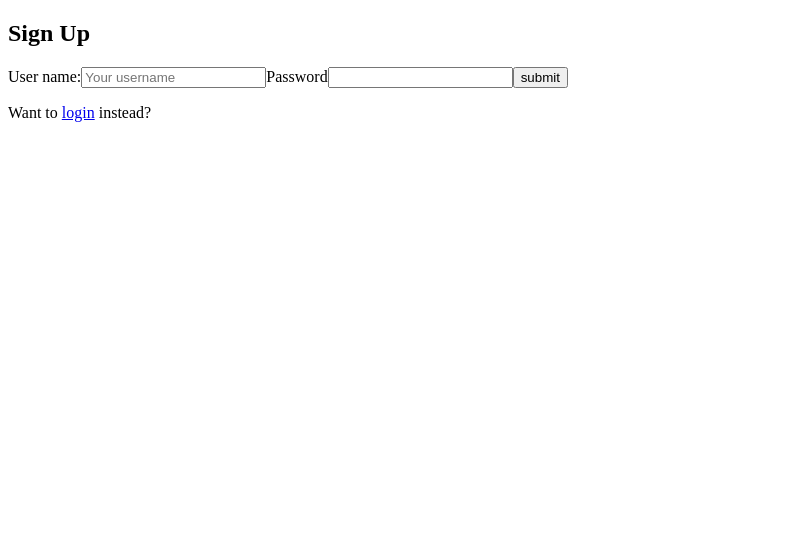
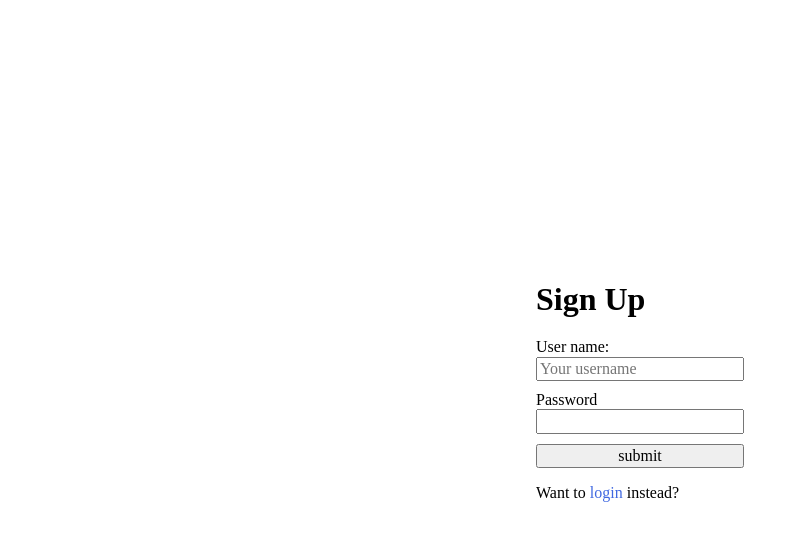
Before and after one commit to JoseMiralles/Twitter_clone, a React (Create React App) app in the folder front_end/: page / in a window 1280 px wide. Shown: the top 540 px of the page, without its empty margins (0-798 px from the left). Built offline with nearby package versions, Linux system fonts and the light colour scheme.

Commit message:
Added main.scss, colors.scss and also styled the auth form

```diff
--- a/front_end/package.json
+++ b/front_end/package.json
@@ -11,6 +11,7 @@
     "@types/react": "^17.0.36",
     "@types/react-dom": "^17.0.11",
     "node-sass": "^6.0.1",
+    "normalize.css": "^8.0.1",
     "react": "^17.0.2",
     "react-dom": "^17.0.2",
     "react-router-dom": "^6.0.2",
--- /dev/null
+++ b/front_end/src/colors.scss
@@ -0,0 +1,5 @@
+
+$main-color: royalblue;
+
+$foreground: black;
+$background: white;
--- a/front_end/src/components/auth_components/WelcomePage.tsx
+++ b/front_end/src/components/auth_components/WelcomePage.tsx
@@ -16,12 +16,11 @@ const WelcomePage = () => {
     }
 
     return (
-        <section className="welcome-page">
+        <section id="welcome-page">
 
-            <div className="form-warpper">
+            <div id="form-section">
 
-                { selectedForm === "Login" && <AuthForm formType={selectedForm}/> }
-                { selectedForm === "Sign Up" && <AuthForm formType={selectedForm}/> }
+                <AuthForm formType={selectedForm}/>
 
                 <div>
                     <p>Want to <a onClick={flipFormEvent} href="*">{oppositeType.toLowerCase()}</a> instead?</p>
@@ -51,17 +50,22 @@ const AuthForm = ({formType}: IAuthFormParams) => {
 
         e.preventDefault();
 
-        (async () => {
-            await submitFunction();
-        })();
+        console.log(formType);
+
+        if (password && userName) {
+
+            (async () => {
+                await submitFunction();
+            })();
+        }
     }
 
     return (
-        <div className="auth-form">
+        <div id="auth-form-wrapper">
 
             <h1>{formType}</h1>
 
-            <form onSubmit={onSubmitAuthForm}>
+            <form id="auth-form" onSubmit={onSubmitAuthForm}>
 
                 <label htmlFor="user-name-input">User name:</label>
                 <input type="text" id="user-name-input" value={userName} placeholder="Your username" onChange={(e)=>setUsername(e.target.value)}/>
--- a/front_end/src/components/auth_components/welcome_page.scss
+++ b/front_end/src/components/auth_components/welcome_page.scss
@@ -0,0 +1,22 @@
+#welcome-page {
+    width: 100vw;
+    height: 100vh;
+
+    display: flex;
+    justify-content: center;
+    align-items: center;
+}
+
+#auth-form-wrapper {
+    max-width: 600px;
+}
+
+#auth-form {
+    margin-top: 20px;
+    display: flex;
+    flex-direction: column;
+
+    input[type="text"], input[type="password"] {
+        margin-bottom: 10px;
+    }
+}
--- a/front_end/src/index.tsx
+++ b/front_end/src/index.tsx
@@ -2,6 +2,9 @@ import React from 'react';
 import ReactDOM from 'react-dom';
 import App from './App';
 import { BrowserRouter } from "react-router-dom";
+import "normalize.css";
+import "./normalize.css"
+import "./main.scss";
 
 ReactDOM.render(
   <React.StrictMode>
--- /dev/null
+++ b/front_end/src/main.scss
@@ -0,0 +1,12 @@
+
+@import "colors";
+
+html {
+    color: $foreground;
+    background: $background;
+}
+
+a {
+    color: $main-color;
+    text-decoration: none;
+}
--- /dev/null
+++ b/front_end/src/normalize.css
@@ -0,0 +1,3 @@
+h1 {
+    margin: 0px;
+}
```
